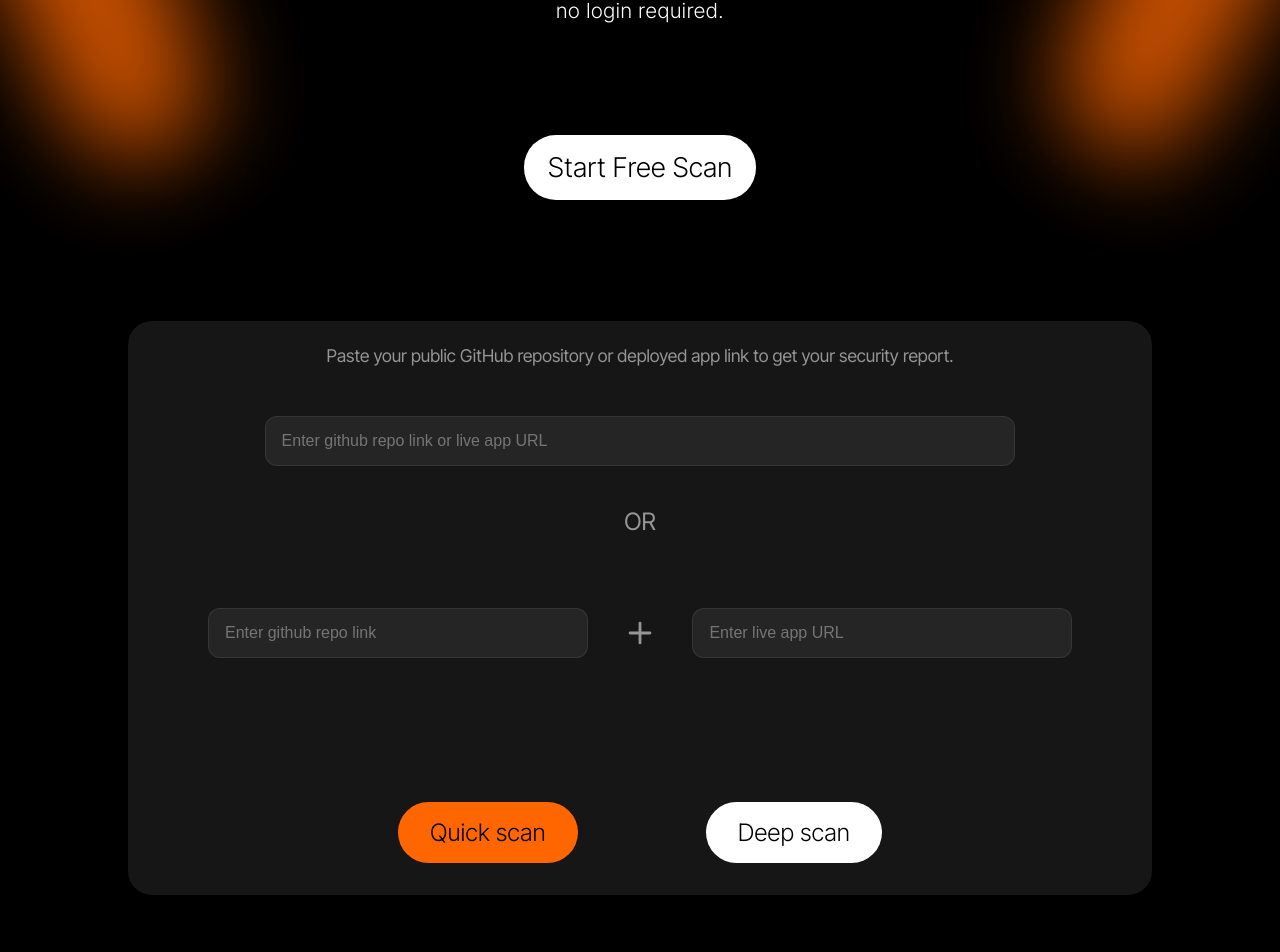
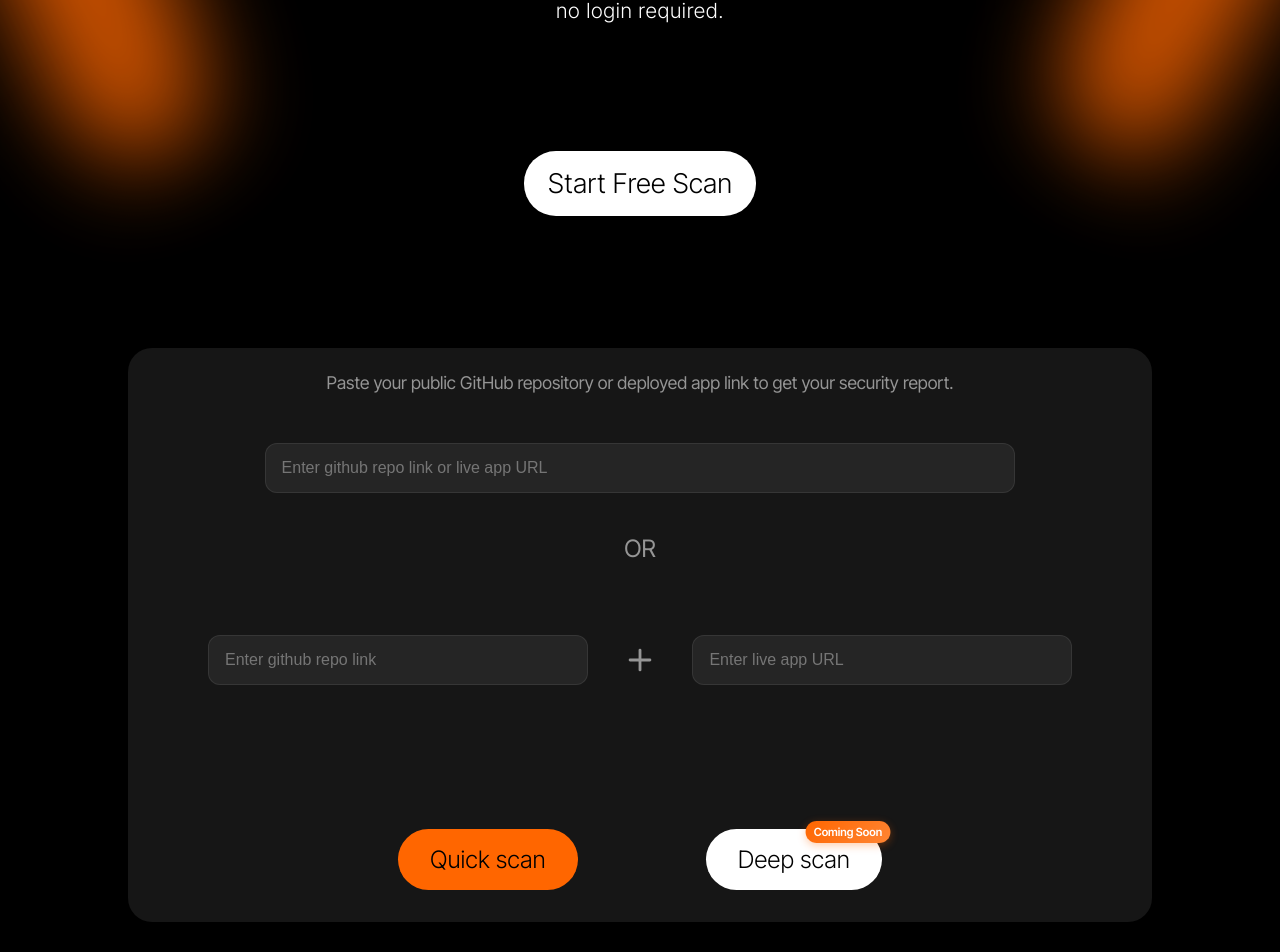
Before and after one commit to Json604/Raptor_frontend, a React (Vite) app: page / in a window 1280 px wide. Shown: the part 391-1343 px from the top of the page. Built offline with nearby package versions, Linux system fonts and the light colour scheme.

Commit message:
minor UX things

```diff
--- a/src/App.css
+++ b/src/App.css
@@ -1,3 +1,8 @@
+/* SMOOTH SCROLLING */
+html {
+    scroll-behavior: smooth;
+}
+
 /* MAIN SECCTION */
 .container1{
     display: flex;
@@ -37,6 +42,31 @@
     font-weight: 300;
     text-decoration: none;
     color: black;
+    transition: all 0.3s ease;
+    cursor: pointer;
+    display: inline-block;
+    position: relative;
+    overflow: hidden;
+}
+
+.scanBtn::before {
+    content: '';
+    position: absolute;
+    top: 0;
+    left: -100%;
+    width: 100%;
+    height: 100%;
+    background: linear-gradient(90deg, transparent, rgba(255, 102, 0, 0.2), transparent);
+    transition: left 0.5s;
+}
+
+.scanBtn:hover {
+    transform: translateY(-3px);
+    box-shadow: 0 10px 25px rgba(255, 102, 0, 0.3);
+}
+
+.scanBtn:hover::before {
+    left: 100%;
 }
 
 
@@ -119,13 +149,72 @@ input:focus {
     padding-left: 2rem;
     padding-right: 2rem;
     border-radius: 2rem;
+    cursor: pointer;
+    transition: all 0.3s ease;
+    position: relative;
+    overflow: hidden;
 }
+
+.quickScan::before {
+    content: '';
+    position: absolute;
+    top: 0;
+    left: -100%;
+    width: 100%;
+    height: 100%;
+    background: linear-gradient(90deg, transparent, rgba(255, 255, 255, 0.2), transparent);
+    transition: left 0.5s;
+}
+
+.quickScan:hover {
+    transform: translateY(-3px);
+    box-shadow: 0 10px 25px rgba(255, 102, 0, 0.4);
+}
+
+.quickScan:hover::before {
+    left: 100%;
+}
+
 .fullScan{
     background-color: white;
     padding: 1rem;
     padding-left: 2rem;
     padding-right: 2rem;
     border-radius: 2rem;
+    cursor: pointer;
+    transition: all 0.3s ease;
+    position: relative;
+}
+
+.fullScan:hover {
+    transform: translateY(-3px);
+    box-shadow: 0 10px 25px rgba(0, 0, 0, 0.2);
+}
+
+.coming-soon-banner {
+    position: absolute;
+    top: -8px;
+    right: -8px;
+    background: linear-gradient(135deg, #FF6600 0%, #FF8533 100%);
+    color: white;
+    font-size: 0.7rem;
+    font-weight: 600;
+    padding: 0.25rem 0.5rem;
+    border-radius: 0.75rem;
+    box-shadow: 0 2px 8px rgba(255, 102, 0, 0.3);
+    animation: pulse 2s ease-in-out infinite;
+    z-index: 10;
+}
+
+@keyframes pulse {
+    0%, 100% {
+        transform: scale(1);
+        box-shadow: 0 2px 8px rgba(255, 102, 0, 0.3);
+    }
+    50% {
+        transform: scale(1.05);
+        box-shadow: 0 4px 12px rgba(255, 102, 0, 0.4);
+    }
 }
 
 
@@ -401,6 +490,22 @@ input:focus {
     color: #FF6600;
 }
 
+.contact-link {
+    display: flex !important;
+    align-items: center;
+    gap: 0.5rem;
+    margin-bottom: 0.75rem !important;
+}
+
+.contact-link svg {
+    flex-shrink: 0;
+    transition: all 0.3s ease;
+}
+
+.contact-link:hover svg {
+    transform: scale(1.1);
+}
+
 .footer-bottom {
     border-top: 1px solid rgba(255, 255, 255, 0.1);
     padding-top: 2rem;
--- a/src/App.tsx
+++ b/src/App.tsx
@@ -35,7 +35,10 @@ function App() {
         </div>
         <div className='btns'>
           <div className='quickScan'>Quick scan</div>
-          <div className='fullScan'>Deep scan</div>
+          <div className='fullScan'>
+            Deep scan
+            <span className='coming-soon-banner'>Coming Soon</span>
+          </div>
         </div>
       </div>
     </div>
@@ -153,9 +156,27 @@ function App() {
 
           <div className='footer-section'>
             <h4>Contact</h4>
-            <a href='mailto:kartikey060105@gmail.com' target="_blank">Mail</a>
-            <a href='https://x.com/infin8erer' target="_blank">Twitter</a>
-            <a href='https://www.linkedin.com/in/kartikey10121' target="_blank">Linkedin</a>
+            <a href='mailto:kartikey060105@gmail.com' target="_blank" className='contact-link'>
+              <svg width="16" height="16" viewBox="0 0 24 24" fill="none" stroke="currentColor" strokeWidth="2" strokeLinecap="round" strokeLinejoin="round">
+                <path d="M4 4h16c1.1 0 2 .9 2 2v12c0 1.1-.9 2-2 2H4c-1.1 0-2-.9-2-2V6c0-1.1.9-2 2-2z"/>
+                <polyline points="22,6 12,13 2,6"/>
+              </svg>
+              Mail
+            </a>
+            <a href='https://x.com/infin8erer' target="_blank" className='contact-link'>
+              <svg width="16" height="16" viewBox="0 0 24 24" fill="none" stroke="currentColor" strokeWidth="2" strokeLinecap="round" strokeLinejoin="round">
+                <path d="M18.244 2.25h3.308l-7.227 8.26 8.502 11.24H16.17l-5.214-6.817L4.99 21.75H1.68l7.73-8.835L1.254 2.25H8.08l4.713 6.231zm-1.161 17.52h1.833L7.084 4.126H5.117z"/>
+              </svg>
+              Twitter
+            </a>
+            <a href='https://www.linkedin.com/in/kartikey10121' target="_blank" className='contact-link'>
+              <svg width="16" height="16" viewBox="0 0 24 24" fill="none" stroke="currentColor" strokeWidth="2" strokeLinecap="round" strokeLinejoin="round">
+                <path d="M16 8a6 6 0 0 1 6 6v7h-4v-7a2 2 0 0 0-2-2 2 2 0 0 0-2 2v7h-4v-7a6 6 0 0 1 6-6z"/>
+                <rect x="2" y="9" width="4" height="12"/>
+                <circle cx="4" cy="4" r="2"/>
+              </svg>
+              LinkedIn
+            </a>
           </div>
         </div>
       </div>
--- a/src/components/components.css
+++ b/src/components/components.css
@@ -11,7 +11,7 @@
     align-items: center;
     padding-left: 1.5rem;
     padding-right: 1.5rem;
-    border-radius: 1rem;
+    border-radius: 5rem;
     backdrop-filter: blur(1rem);
     z-index: 2;
 }
@@ -30,11 +30,59 @@
 a{
     text-decoration: none;
     color: white;
+    transition: all 0.3s cubic-bezier(0.4, 0, 0.2, 1);
+    position: relative;
+}
+
+a:hover {
+    color: #FF6600;
+    transform: translateY(-2px);
+}
+
+a::after {
+    content: '';
+    position: absolute;
+    width: 0;
+    height: 2px;
+    bottom: -5px;
+    left: 50%;
+    background-color: #FF6600;
+    transition: all 0.3s ease;
+    transform: translateX(-50%);
+}
+
+a:hover::after {
+    width: 100%;
 }
 .signin{
     background-color: rgba(40,40,40, 0.88);
     padding: 1rem;
     border-radius: 0.5rem;
+    cursor: pointer;
+    transition: all 0.3s cubic-bezier(0.4, 0, 0.2, 1);
+    position: relative;
+    overflow: hidden;
+}
+
+.signin::before {
+    content: '';
+    position: absolute;
+    top: 0;
+    left: -100%;
+    width: 100%;
+    height: 100%;
+    background: linear-gradient(90deg, transparent, rgba(255, 102, 0, 0.2), transparent);
+    transition: left 0.5s;
+}
+
+.signin:hover {
+    background-color: rgba(255, 102, 0, 0.1);
+    transform: translateY(-2px);
+    box-shadow: 0 5px 15px rgba(255, 102, 0, 0.2);
+}
+
+.signin:hover::before {
+    left: 100%;
 }
 
 .beam {
```
